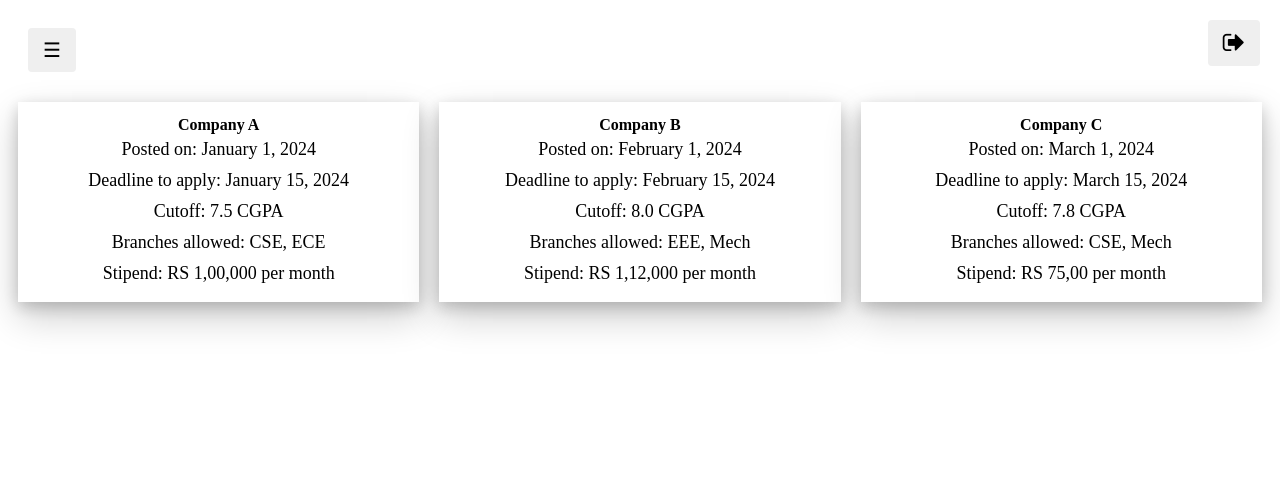
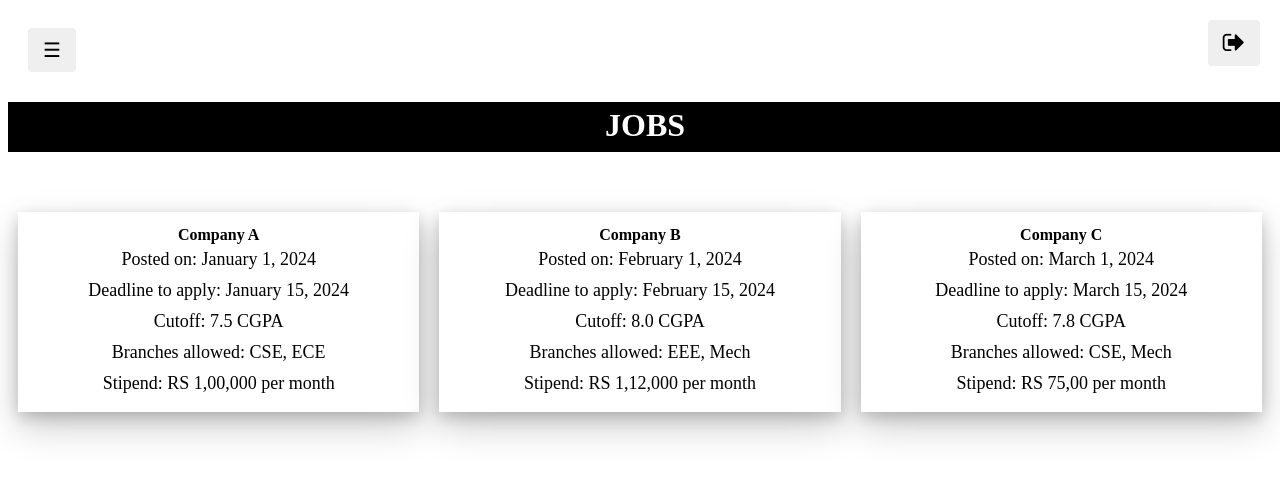
Before and after one commit to bh-g/Placement-portal, a plain HTML site: page views/jobs/jobs.html in a window 1280 px wide. Drawn offline with Linux system fonts and the light colour scheme.

Commit message:
adding jobs heading

```diff
--- a/views/jobs/jobs.html
+++ b/views/jobs/jobs.html
@@ -12,6 +12,7 @@
 
 <body>
     <div w3-include-html="../../components/sidebar/sidebar.html"></div>
+    <h1>JOBS</h1>
     <div id="flashcard-container"></div>
 
     <script src="../../homePagescript.js"></script>
--- a/views/jobs/style.css
+++ b/views/jobs/style.css
@@ -1,4 +1,16 @@
-.card-wrapper {
+h1 {
+    margin-bottom: 15px;
+    margin-top: 10px;
+    height: 40px;
+    width: 100%;
+    background-color: black;
+    color: white;
+    margin-bottom: 50px;
+    padding: 5px;
+    text-align: center;
+}
+
+    .card-wrapper {
     width: calc(33.33% - 20px);
     /* Adjusted width for three cards in a row */
     height: 200px;
@@ -43,7 +55,7 @@
 .card-back button {
     padding: 10px 20px;
     font-size: 16px;
-    background-color: #4CAF50;
+    background-color: #38d39f;
     color: white;
     border: none;
     cursor: pointer;
@@ -51,7 +63,7 @@
 }
 
 .card-back button:hover {
-    background-color: #45a049;
+    background-color: #38d39f;
 }
 
 .card-back {
--- a/views/profile/styleprofile.css
+++ b/views/profile/styleprofile.css
@@ -27,7 +27,7 @@ body {
     max-width: 100%;
     margin-left: auto;
     margin-right: auto;
-    background-color:#38d39f;
+    background-color:black;
     color: white;
     margin-bottom: 35px;
 
@@ -63,7 +63,7 @@ h1 {
 
 .edit-profile {
     color: white;
-    background-color: black;
+    background-color: #38d39f;
     height: 35px;
     width: 150px;
 
@@ -77,7 +77,7 @@ h1 {
 }
 
 .edit-profile:hover {
-    background-color:#38d39f;
+    background-color:black;
 }
 
 h3 {
```
